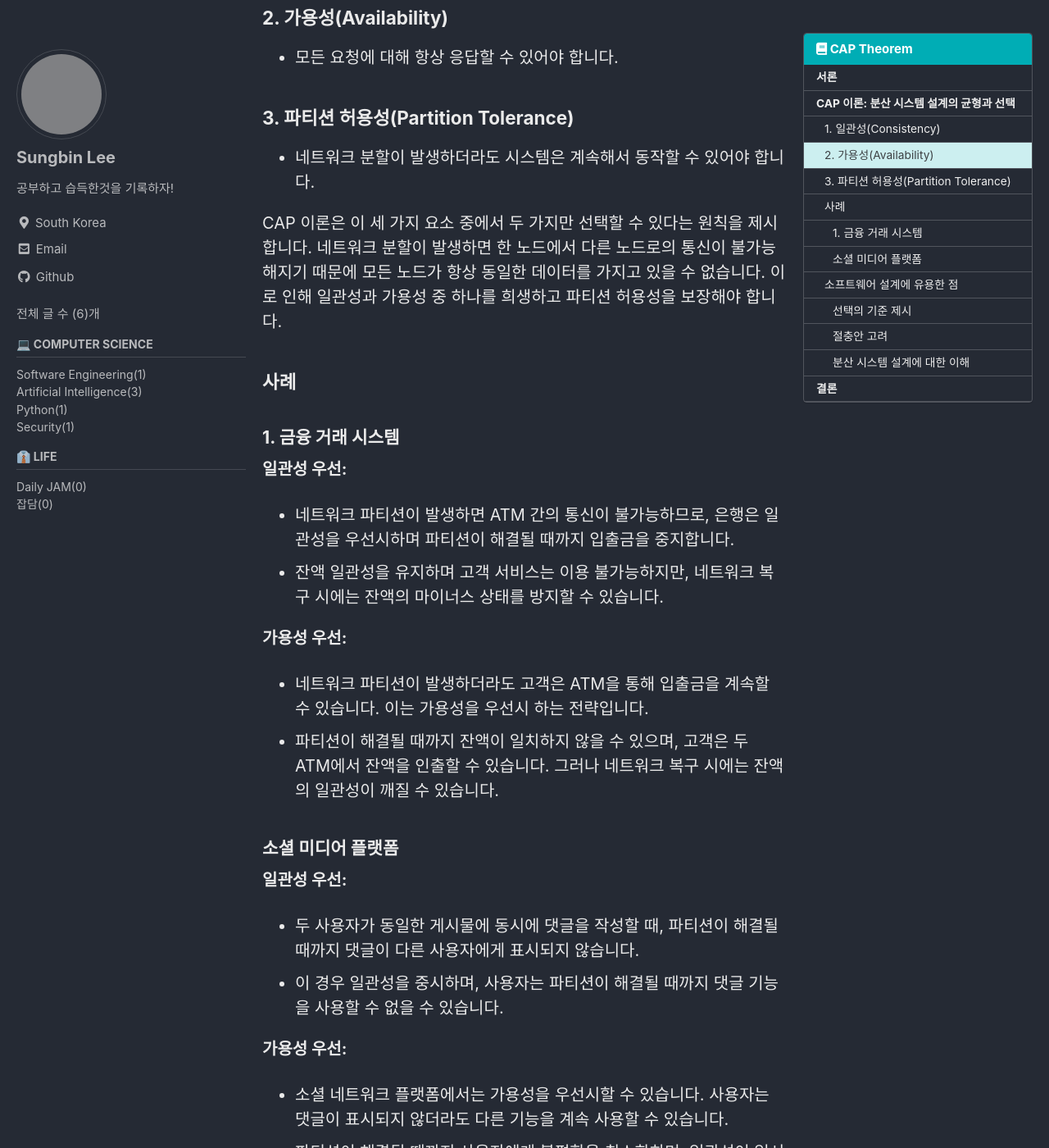
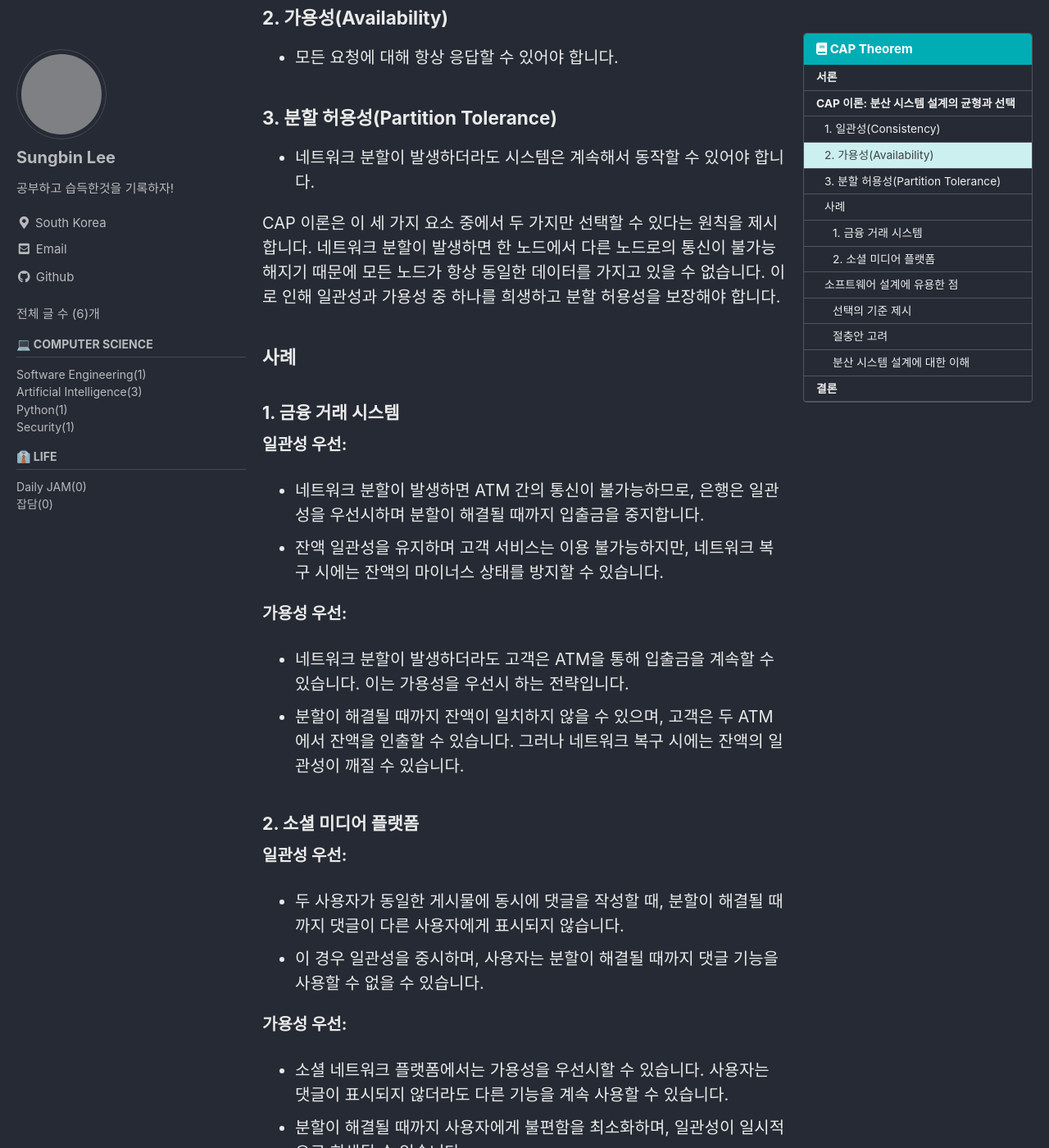
Before and after one commit to sungbinlee/tech.sungbinlee.dev, a Jekyll site: the page built from _posts/Software_Engineering/2023-11-12-cap-theorem.md, in a window 1280 px wide and 1400 px high, scrolled down 670 px. Shown: the whole window at 82% size. Built offline with Jekyll 4.4.1, drawn with Linux system fonts in a browser that asks for light colours; cached includes are drawn as plain includes; comment, search, counter and statistics services are not loaded; some of the changed text lies outside the part shown; grey boxes are pictures that could not be loaded.

Commit message:
Update 2023-11-12-cap-theorem.md

```diff
--- a/_posts/Software_Engineering/2023-11-12-cap-theorem.md
+++ b/_posts/Software_Engineering/2023-11-12-cap-theorem.md
@@ -13,7 +13,7 @@ toc_icon: "book"
 ---
 
 ## 서론
-CAP 이론은 분산 시스템의 일관성(Consistency), 가용성(Availability), 파티션 허용성(Partition Tolerance) 간의 균형을 설명하는 컴퓨터 과학의 중요한 이론입니다. 이는 네트워크를 통해 연결된 여러 노드로 이루어진 분산 시스템이 어떻게 동작해야 하는지에 대한 원칙을 제시합니다.
+CAP 이론은 분산 시스템의 일관성(Consistency), 가용성(Availability), 분할 허용성(Partition Tolerance) 간의 균형을 설명하는 컴퓨터 과학의 중요한 이론입니다. 이는 네트워크를 통해 연결된 여러 노드로 이루어진 분산 시스템이 어떻게 동작해야 하는지에 대한 원칙을 제시합니다.
 
 ## CAP 이론: 분산 시스템 설계의 균형과 선택
 
@@ -23,31 +23,31 @@ CAP 이론은 분산 시스템의 일관성(Consistency), 가용성(Availability
 ### 2. 가용성(Availability)
 - 모든 요청에 대해 항상 응답할 수 있어야 합니다.
 
-### 3. 파티션 허용성(Partition Tolerance)
+### 3. 분할 허용성(Partition Tolerance)
 - 네트워크 분할이 발생하더라도 시스템은 계속해서 동작할 수 있어야 합니다.
 
-CAP 이론은 이 세 가지 요소 중에서 두 가지만 선택할 수 있다는 원칙을 제시합니다. 네트워크 분할이 발생하면 한 노드에서 다른 노드로의 통신이 불가능해지기 때문에 모든 노드가 항상 동일한 데이터를 가지고 있을 수 없습니다. 이로 인해 일관성과 가용성 중 하나를 희생하고 파티션 허용성을 보장해야 합니다.
+CAP 이론은 이 세 가지 요소 중에서 두 가지만 선택할 수 있다는 원칙을 제시합니다. 네트워크 분할이 발생하면 한 노드에서 다른 노드로의 통신이 불가능해지기 때문에 모든 노드가 항상 동일한 데이터를 가지고 있을 수 없습니다. 이로 인해 일관성과 가용성 중 하나를 희생하고 분할 허용성을 보장해야 합니다.
 
 ### 사례
 #### 1. 금융 거래 시스템
 
 **일관성 우선:**
-- 네트워크 파티션이 발생하면 ATM 간의 통신이 불가능하므로, 은행은 일관성을 우선시하며 파티션이 해결될 때까지 입출금을 중지합니다.
+- 네트워크 분할이 발생하면 ATM 간의 통신이 불가능하므로, 은행은 일관성을 우선시하며 분할이 해결될 때까지 입출금을 중지합니다.
 - 잔액 일관성을 유지하며 고객 서비스는 이용 불가능하지만, 네트워크 복구 시에는 잔액의 마이너스 상태를 방지할 수 있습니다.
 
 **가용성 우선:**
-- 네트워크 파티션이 발생하더라도 고객은 ATM을 통해 입출금을 계속할 수 있습니다. 이는 가용성을 우선시 하는 전략입니다.
-- 파티션이 해결될 때까지 잔액이 일치하지 않을 수 있으며, 고객은 두 ATM에서 잔액을 인출할 수 있습니다. 그러나 네트워크 복구 시에는 잔액의 일관성이 깨질 수 있습니다.
+- 네트워크 분할이 발생하더라도 고객은 ATM을 통해 입출금을 계속할 수 있습니다. 이는 가용성을 우선시 하는 전략입니다.
+- 분할이 해결될 때까지 잔액이 일치하지 않을 수 있으며, 고객은 두 ATM에서 잔액을 인출할 수 있습니다. 그러나 네트워크 복구 시에는 잔액의 일관성이 깨질 수 있습니다.
 
-#### 소셜 미디어 플랫폼
+#### 2. 소셜 미디어 플랫폼
 
 **일관성 우선:**
-- 두 사용자가 동일한 게시물에 동시에 댓글을 작성할 때, 파티션이 해결될 때까지 댓글이 다른 사용자에게 표시되지 않습니다.
-- 이 경우 일관성을 중시하며, 사용자는 파티션이 해결될 때까지 댓글 기능을 사용할 수 없을 수 있습니다.
+- 두 사용자가 동일한 게시물에 동시에 댓글을 작성할 때, 분할이 해결될 때까지 댓글이 다른 사용자에게 표시되지 않습니다.
+- 이 경우 일관성을 중시하며, 사용자는 분할이 해결될 때까지 댓글 기능을 사용할 수 없을 수 있습니다.
 
 **가용성 우선:**
 - 소셜 네트워크 플랫폼에서는 가용성을 우선시할 수 있습니다. 사용자는 댓글이 표시되지 않더라도 다른 기능을 계속 사용할 수 있습니다.
-- 파티션이 해결될 때까지 사용자에게 불편함을 최소화하며, 일관성이 일시적으로 희생될 수 있습니다.
+- 분할이 해결될 때까지 사용자에게 불편함을 최소화하며, 일관성이 일시적으로 희생될 수 있습니다.
 
 ### 소프트웨어 설계에 유용한 점
 
```
